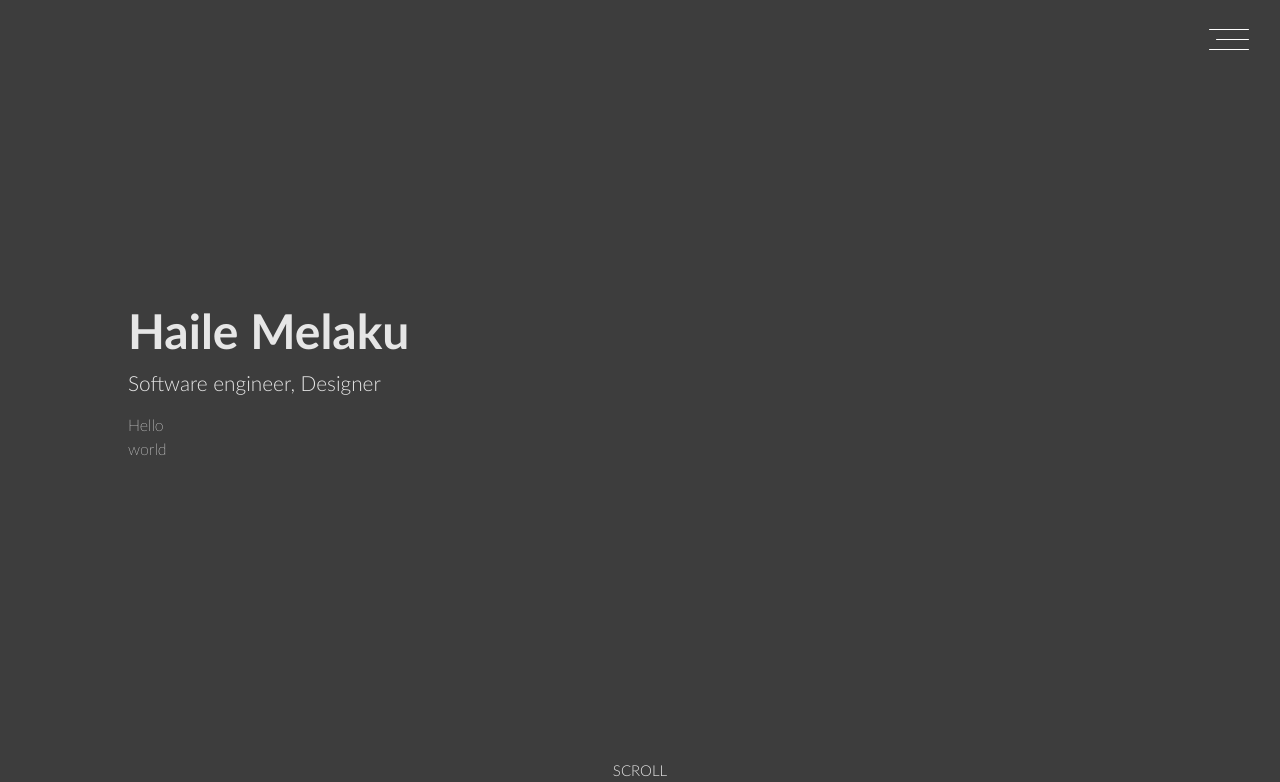
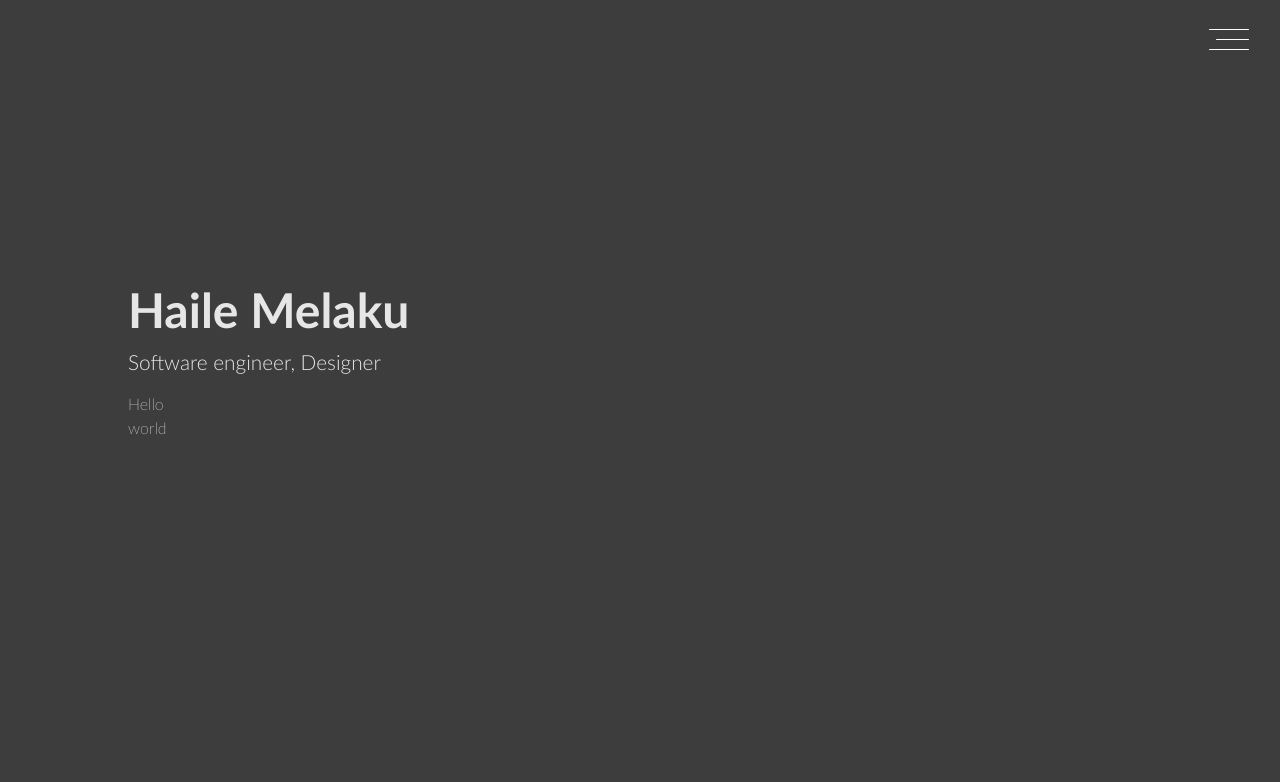
Before and after one commit to Haile-08/react_portfolio, a React (Vite) app: page / in a window 1280 px wide. Shown: the top 782 px of the page. Built offline with nearby package versions, Linux system fonts and the light colour scheme.

Commit message:
Add scroll animation

```diff
--- a/src/components/Home/Home.css
+++ b/src/components/Home/Home.css
@@ -54,8 +54,15 @@
 }
 
 .home-scroll-text p{
-    padding: 0px;
-    margin: 3px 0px;
+    padding: 10px;
+    margin: 5px 0px;
+    display: flex;
+    align-items: center;
+    justify-content: center;
+}
+
+.home-scroll-text img {
+width: 70px;
 }
 
 .home-scroll-line {
--- a/src/components/Home/Home.tsx
+++ b/src/components/Home/Home.tsx
@@ -1,5 +1,6 @@
 import "./Home.css";
 import { AnimatePresence, motion } from "framer-motion";
+import scroll from "../../assets/scroll.gif";
 
 const textvariants = {
   visible: { opacity: 1, transition: { delay: 0.3, duration: 1.5 } },
@@ -36,7 +37,7 @@ function Home() {
         variants={textvariants}
       >
         <div className="home-scroll-text">
-          <p>SCROLL</p>
+          <img src={scroll} alt="scroll" />
         </div>
         <div className="home-scroll-line">
           <hr className="line" />
```
Also changed, not shown: src/assets/scroll.gif (added).
